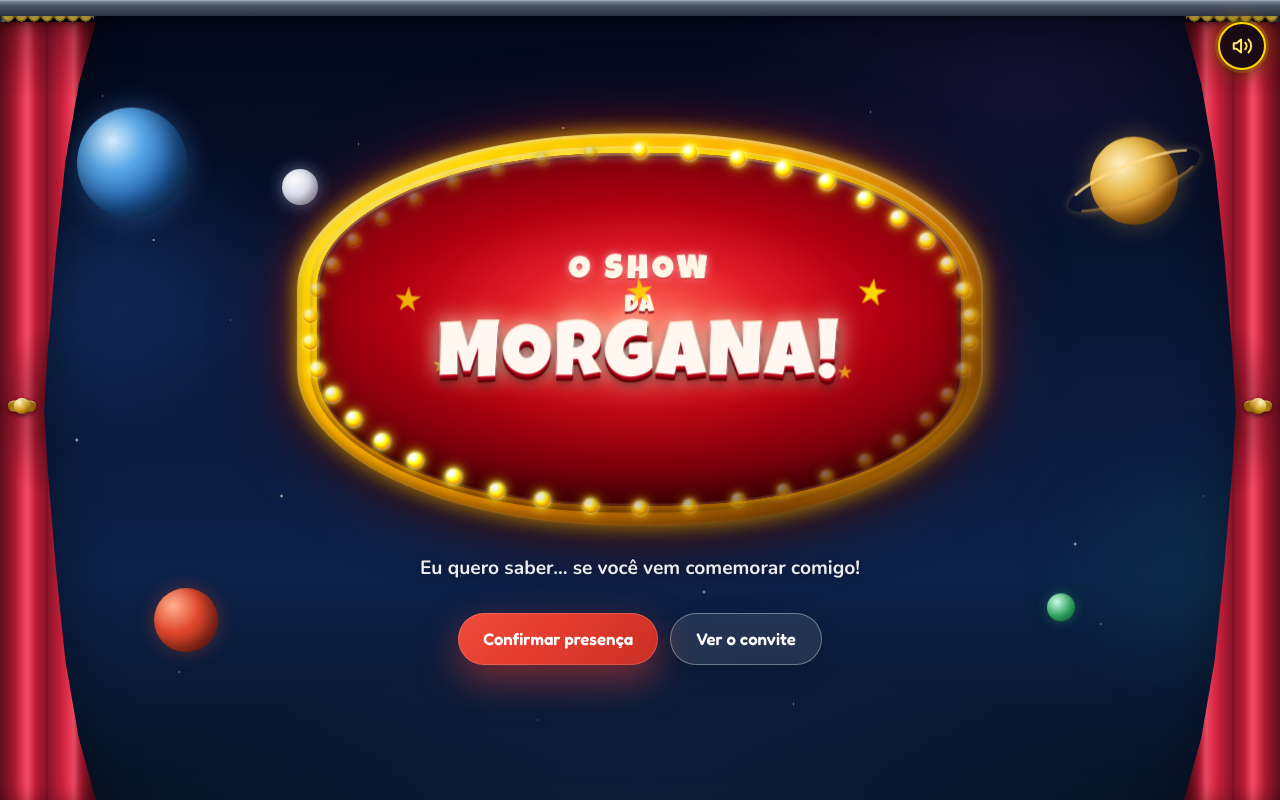
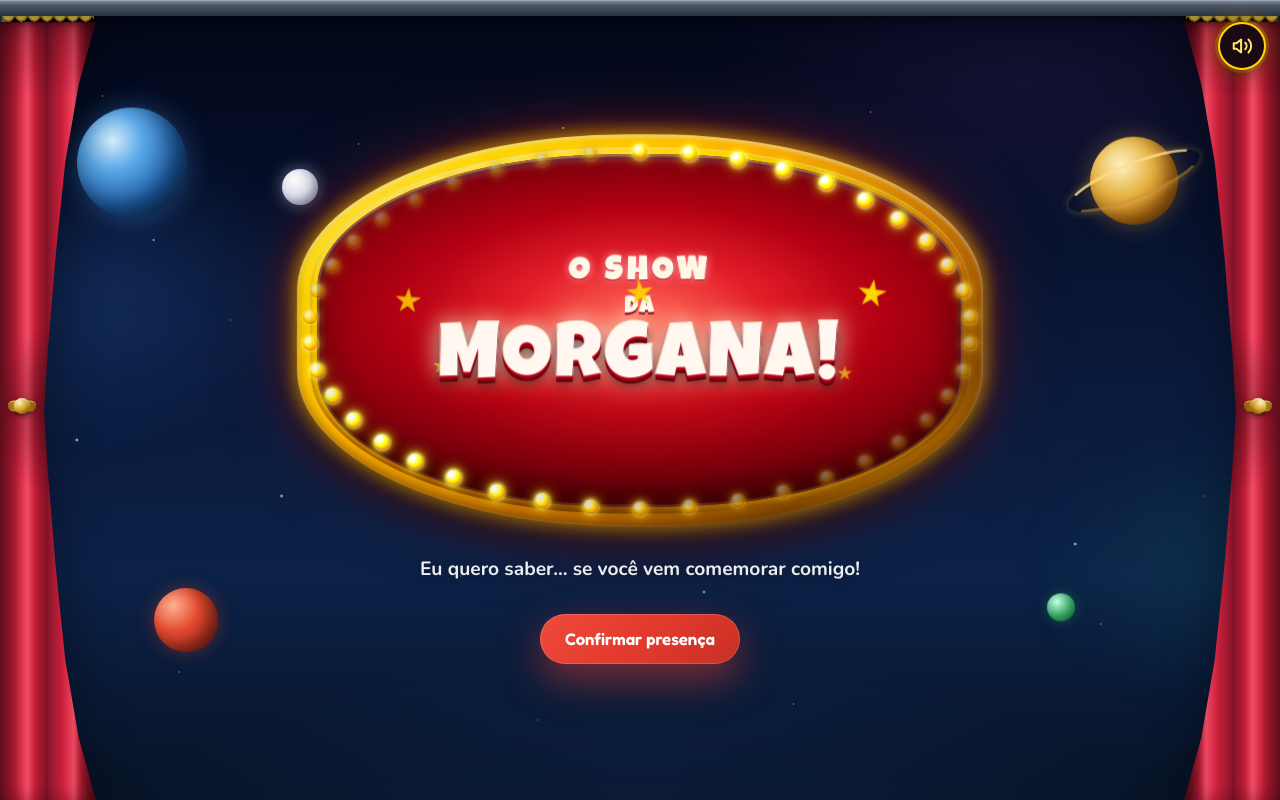
Before and after one commit to 0125mateus/show-da-morgana, a Flask app: page / in a window 1280 px wide. Run offline with Flask 3, Linux system fonts and the light colour scheme.

Commit message:
Remove the Ver o convite button from the homepage.
Co-authored-by: Cursor <cursoragent@cursor.com>

```diff
--- a/templates/index.html
+++ b/templates/index.html
@@ -58,7 +58,6 @@
 
   <div class="show-sign-page__cta cta-row">
     <a class="btn btn--primary" href="{{ url_for('pagina_confirmar') }}">Confirmar presença</a>
-    <a class="btn btn--ghost" href="{{ url_for('pagina_confirmar') }}#missao">Ver o convite</a>
   </div>
 </main>
 
```
